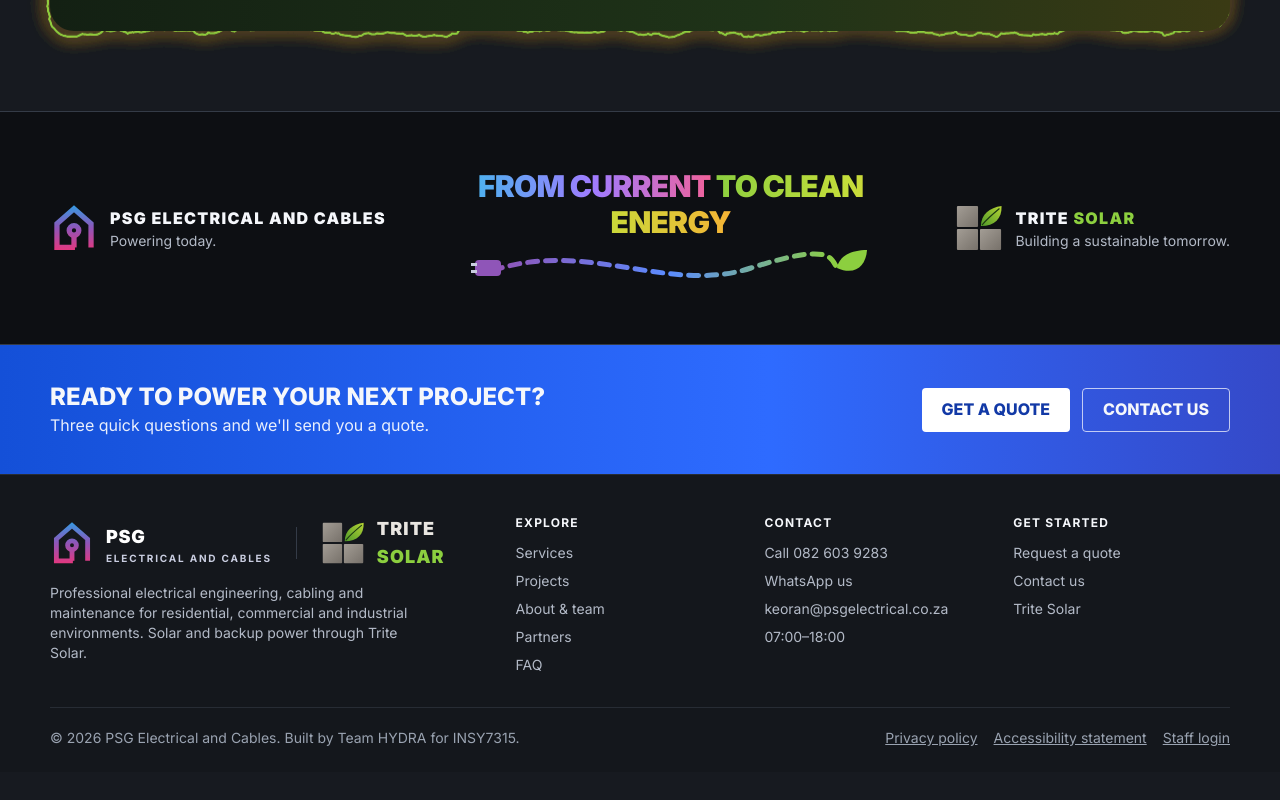
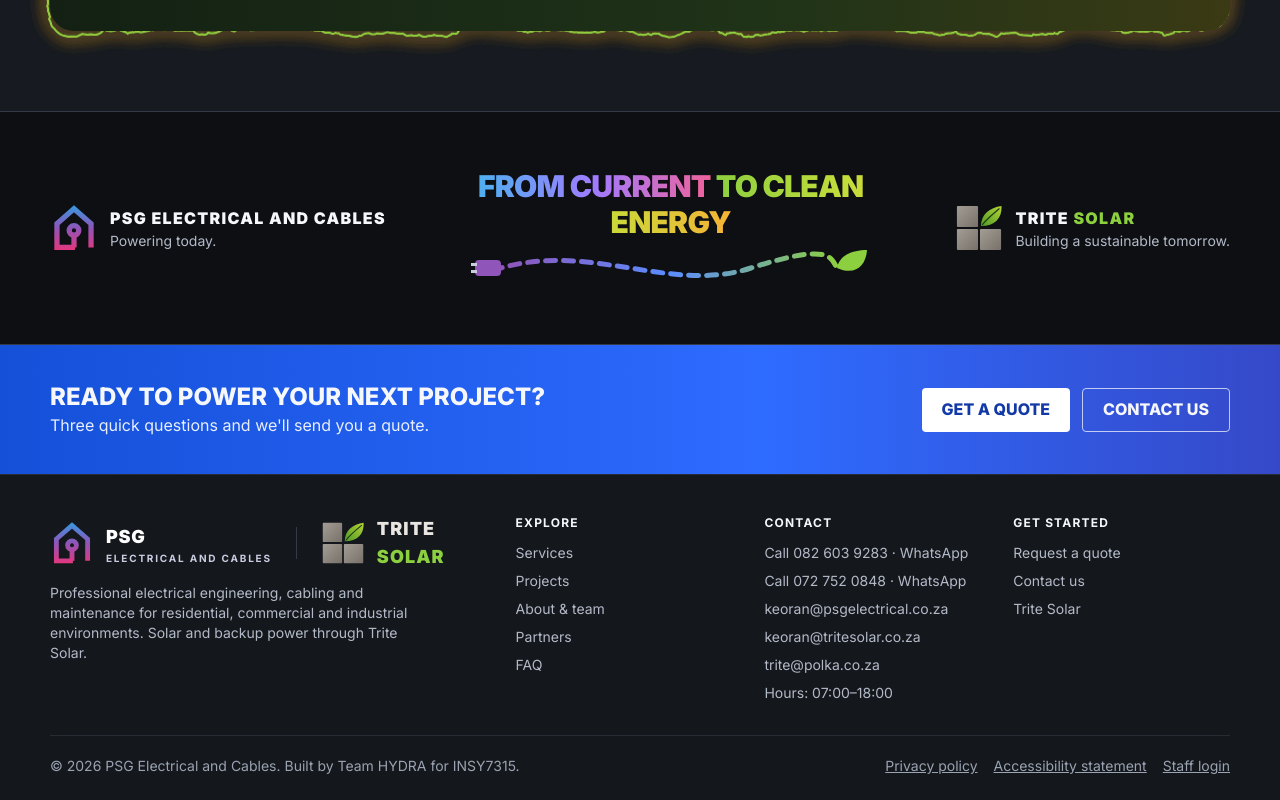
Before and after one commit to Yajur-Mohan/psg-electrical-website, a Next.js app: page /trite-solar in a window 1280 px wide. Shown: the part 2421-3221 px from the top of the page. Before the commit the page ends 3193 px from the top, so only its background shows below. Built offline with nearby package versions, Linux system fonts and the light colour scheme; no server answers.

Commit message:
feat(layout): footer shows both numbers, WhatsApp links and emails

```diff
--- a/src/components/layout/SiteFooter.tsx
+++ b/src/components/layout/SiteFooter.tsx
@@ -30,10 +30,21 @@ export default function SiteFooter() {
         <div>
           <h2 className="text-xs font-bold tracking-widest uppercase">Contact</h2>
           <ul className="mt-3 grid gap-2 text-muted">
-            <li><a href={`tel:${business.phoneE164}`} className="hover:text-white">Call {business.phoneDisplay}</a></li>
-            <li><a href={`https://wa.me/${business.whatsapp}`} className="hover:text-white">WhatsApp us</a></li>
-            <li><a href={`mailto:${business.email}`} className="hover:text-white">{business.email}</a></li>
-            <li>{business.hours}</li>
+            {business.phones.map((p) => (
+              <li key={p.e164}>
+                <a href={`tel:${p.e164}`} className="hover:text-white">Call {p.display}</a>
+                {" · "}
+                <a href={`https://wa.me/${p.whatsapp}`} className="hover:text-white">
+                  WhatsApp<span className="sr-only"> {p.display}</span>
+                </a>
+              </li>
+            ))}
+            {business.emails.map((e) => (
+              <li key={e.address} className="break-all">
+                <a href={`mailto:${e.address}`} className="hover:text-white">{e.address}</a>
+              </li>
+            ))}
+            <li>Hours: {business.hours}</li>
           </ul>
         </div>
         <div>
```
